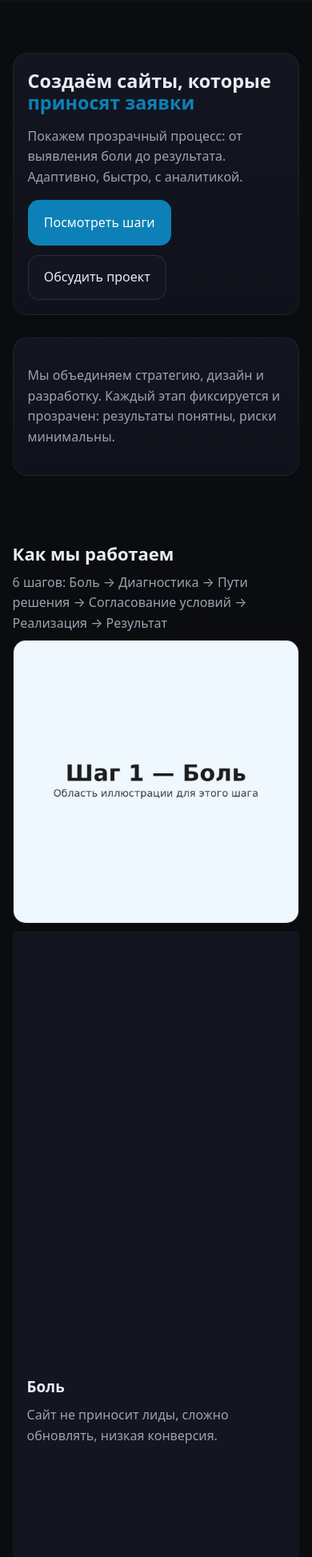
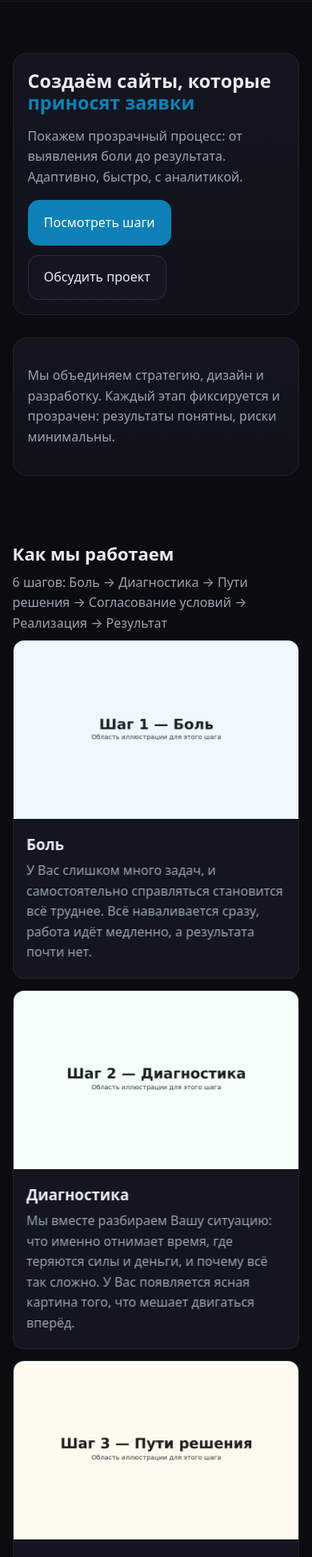
Before and after one commit to issatayski/lifehack, a plain HTML site: page lp/index.html in a window 390 px wide. Shown: the part 53-2000 px from the top of the page at 80% size. Drawn offline with Linux system fonts and the light colour scheme.

Commit message:
Add files via upload

```diff
--- a/lp/index.html
+++ b/lp/index.html
@@ -11,7 +11,7 @@
 <body>
   <header>
     <div class="container header-inner">
-      <div class="logo">Life Hack Studio</div>
+      <div class="logo">Life Hack</div>
       <nav>
         <a href="#steps" class="btn">Шаги работы</a>
         <a href="#contact" class="cta">Оставить заявку</a>
@@ -41,9 +41,7 @@
       <p class="lead">6 шагов: Боль → Диагностика → Пути решения → Согласование условий → Реализация → Результат</p>
 
       <!-- Mobile-first visual (only on mobile): ensures first-step image is visible under the heading -->
-      <div class="mobile-first-visual" aria-hidden="true">
-        <img src="img/step-1.jpg" alt="Шаг 1 — Боль" loading="eager" />
-      </div>
+
 
       <!-- Desktop/Grid version -->
       <div class="steps-grid">
@@ -76,62 +74,60 @@
 
         <aside class="steps-visual">
           <div class="image-stack">
-            <img src="img/step-1.jpg" alt="Шаг 1 — Боль" class="active" loading="eager" />
-            <img src="img/step-2.jpg" alt="Шаг 2 — Диагностика" loading="lazy" />
-            <img src="img/step-3.jpg" alt="Шаг 3 — Пути решения" loading="lazy" />
-            <img src="img/step-4.jpg" alt="Шаг 4 — Согласование условий" loading="lazy" />
-            <img src="img/step-5.jpg" alt="Шаг 5 — Реализация" loading="lazy" />
-            <img src="img/step-6.jpg" alt="Шаг 6 — Результат" loading="lazy" />
+            <img src="img/step-1.jpg?v=8" alt="Шаг 1 — Боль" class="active" loading="eager" />
+            <img src="img/step-2.jpg?v=8" alt="Шаг 2 — Диагностика" loading="lazy" />
+            <img src="img/step-3.jpg?v=8" alt="Шаг 3 — Пути решения" loading="lazy" />
+            <img src="img/step-4.jpg?v=8" alt="Шаг 4 — Согласование условий" loading="lazy" />
+            <img src="img/step-5.jpg?v=8" alt="Шаг 5 — Реализация" loading="lazy" />
+            <img src="img/step-6.jpg?v=8" alt="Шаг 6 — Результат" loading="lazy" />
           </div>
         </aside>
       </div>
 
-      <!-- Mobile/Snap-per-step (each step = one scroll) -->
-      <div class="steps-mobile-vertical" aria-label="Шаги (мобайл, по одному экрану)">
-        <div class="steps-snap">
-          <section class="step-screen" data-step-index="0">
-            <div class="screen-visual"><img src="img/step-1.jpg" alt="Шаг 1 — Боль" loading="eager"></div>
-            <div class="screen-content">
+      <!-- Mobile/Simple list (no animations) -->
+      <div class="steps-mobile-simple" aria-label="Шаги (мобайл, список)">
+        <article class="mstep">
+          <div class="mstep-visual"><img src="img/step-1.jpg?v=8" alt="Шаг 1 — Боль" loading="eager"></div>
+          <div class="mstep-content">
             <h3>Боль</h3>
-              <p>Сайт не приносит лиды, сложно обновлять, низкая конверсия.</p>
+            <p>У Вас слишком много задач, и самостоятельно справляться становится всё труднее. Всё наваливается сразу, работа идёт медленно, а результата почти нет.</p>
           </div>
-          </section>
-          <section class="step-screen" data-step-index="1">
-            <div class="screen-visual"><img src="img/step-2.jpg" alt="Шаг 2 — Диагностика" loading="lazy"></div>
-            <div class="screen-content">
+        </article>
+        <article class="mstep">
+          <div class="mstep-visual"><img src="img/step-2.jpg?v=8" alt="Шаг 2 — Диагностика" loading="lazy"></div>
+          <div class="mstep-content">
             <h3>Диагностика</h3>
-              <p>Анализ ниши и конкурентов, аудит текущего сайта и CJM.</p>
+            <p>Мы вместе разбираем Вашу ситуацию: что именно отнимает время, где теряются силы и деньги, и почему всё так сложно. У Вас появляется ясная картина того, что мешает двигаться вперёд.</p>
           </div>
-          </section>
-          <section class="step-screen" data-step-index="2">
-            <div class="screen-visual"><img src="img/step-3.jpg" alt="Шаг 3 — Пути решения" loading="lazy"></div>
-            <div class="screen-content">
+        </article>
+        <article class="mstep">
+          <div class="mstep-visual"><img src="img/step-3.jpg?v=8" alt="Шаг 3 — Пути решения" loading="lazy"></div>
+          <div class="mstep-content">
             <h3>Пути решения</h3>
-              <p>УТП, структура, прототип, контент-план и визуальная концепция.</p>
+            <p>Вы получаете конкретное решение: какие задачи можно убрать с Ваших плеч и как организовать всё проще. Мы показываем пошаговый путь — что делать сначала, какие инструменты подключить и как достичь результата без лишней нагрузки.</p>
           </div>
-          </section>
-          <section class="step-screen" data-step-index="3">
-            <div class="screen-visual"><img src="img/step-4.jpg" alt="Шаг 4 — Согласование условий" loading="lazy"></div>
-            <div class="screen-content">
+        </article>
+        <article class="mstep">
+          <div class="mstep-visual"><img src="img/step-4.jpg?v=8" alt="Шаг 4 — Согласование условий" loading="lazy"></div>
+          <div class="mstep-content">
             <h3>Согласование условий</h3>
-              <p>Смета, сроки, договор, чек-листы и точки контроля качества.</p>
+            <p>Вы заранее знаете, сколько займёт времени работа, во что она обойдётся и что именно будет сделано. Всё фиксируем в договорённостях, а контрольные точки позволяют Вам видеть результат на каждом этапе.</p>
           </div>
-          </section>
-          <section class="step-screen" data-step-index="4">
-            <div class="screen-visual"><img src="img/step-5.jpg" alt="Шаг 5 — Реализация" loading="lazy"></div>
-            <div class="screen-content">
+        </article>
+        <article class="mstep">
+          <div class="mstep-visual"><img src="img/step-5.jpg?v=8" alt="Шаг 5 — Реализация" loading="lazy"></div>
+          <div class="mstep-content">
             <h3>Реализация</h3>
-              <p>Дизайн, вёрстка, интеграции, аналитика, QA и запуск.</p>
+            <p>Мы берём задачи на себя: выполняем, настраиваем и проверяем всё до мелочей. Вам не нужно погружаться в детали — достаточно наблюдать, как работа движется вперёд.</p>
           </div>
-          </section>
-          <section class="step-screen" data-step-index="5">
-            <div class="screen-visual"><img src="img/step-6.jpg" alt="Шаг 6 — Результат" loading="lazy"></div>
-            <div class="screen-content">
+        </article>
+        <article class="mstep">
+          <div class="mstep-visual"><img src="img/step-6.jpg?v=8" alt="Шаг 6 — Результат" loading="lazy"></div>
+          <div class="mstep-content">
             <h3>Результат</h3>
-              <p>Рост заявок, понятная аналитика и простое управление контентом.</p>
+            <p>Вы разгружаете себя и освобождаете время для главного. В делах появляется порядок, процессы начинают работать, и вместе с этим растут заявки и прибыль.</p>
           </div>
-          </section>
-        </div>
+        </article>
       </div>
 
     </div>
@@ -171,7 +167,7 @@
 
   <footer>
     <div class="container">
-      © 2025 Life Hack Studio · Все права защищены
+      © 2025 Life Hack · Все права защищены
     </div>
   </footer>
 
--- a/lp/main.js
+++ b/lp/main.js
@@ -32,77 +32,7 @@ setupObserver(
   { mode: 'desktop' }
 );
 
-// Mobile snap-per-step controller
-(function(){
-  const container = document.querySelector('.steps-mobile-vertical');
-  const preview = document.querySelector('.mobile-first-visual');
-  // Ensure we start from top to avoid landing on step 2
-  if(container) { container.scrollTo({top:0, behavior:'auto'}); }
-  if(!container) return;
-  const screens = container.querySelectorAll('.step-screen');
-  if(!screens.length) return;
 
-  let lastIndex = 0;
-  let lastScrollTop = container.scrollTop;
-
-  function setState(currIdx, direction){
-    screens.forEach(s => s.classList.remove('enter-left','enter-right','leave-left','leave-right'));
-    const prev = screens[lastIndex];
-    const curr = screens[currIdx];
-    if(direction === 'down'){
-      if(prev) prev.classList.add('leave-left');
-      if(curr) curr.classList.add('enter-right');
-    } else if(direction === 'up'){
-      if(prev) prev.classList.add('leave-right');
-      if(curr) curr.classList.add('enter-left');
-    } else if(curr){
-      curr.classList.add('enter-right');
-    }
-    lastIndex = currIdx;
-  }
-  setState(0, 'down');
-  requestAnimationFrame(()=>{ container.scrollTo({top:0, behavior:'auto'}); });
-  setTimeout(()=>{ if(typeof onScroll==='function') onScroll(); }, 60);
-
-  function onScroll(){
-    const st = container.scrollTop;
-    const direction = st > lastScrollTop ? 'down' : (st < lastScrollTop ? 'up' : 'none');
-    lastScrollTop = st;
-
-    // find screen closest to container center
-    const center = st + container.clientHeight/2;
-    let active = lastIndex;
-    let minDist = Infinity;
-    screens.forEach((s, i)=>{
-      const rectTop = s.offsetTop;
-      const rectCenter = rectTop + s.offsetHeight/2;
-      const dist = Math.abs(rectCenter - center);
-      if(dist < minDist){
-        minDist = dist;
-        active = i;
-      }
-    });
-
-    if(active !== lastIndex){
-      setState(active, direction);
-    }
-
-    // When scrolling down and reaching the end of the last screen, jump to contact
-    const contact = document.querySelector('#contact');
-    const nearBottom = st + container.clientHeight >= container.scrollHeight - 8;
-    if(direction === 'down' && nearBottom && lastIndex === screens.length-1 && contact && !container.dataset.done){
-      container.dataset.done = '1';
-      setTimeout(()=>{
-        contact.scrollIntoView({behavior:'smooth', block:'start'});
-        setTimeout(()=>{ container.dataset.done=''; }, 800);
-      }, 120);
-    }
-  }
-
-  container.addEventListener('scroll', (e)=>{ if(preview && container.scrollTop>0) preview.classList.add('hidden'); onScroll(e); }, {passive:true});
-  window.addEventListener('resize', ()=>{ setTimeout(onScroll, 150); }, {passive:true});
-  window.addEventListener('orientationchange', ()=>{ setTimeout(onScroll, 250); });
-})();
 
 
 // Form (mock submit)
@@ -172,3 +102,21 @@ if(form){
 })();
 
 (function(){ const cont=document.querySelector('.steps-mobile-vertical'); const preview=document.querySelector('.mobile-first-visual'); if(cont && preview){ cont.addEventListener('touchstart', ()=>preview.classList.add('hidden'), {passive:true}); }})();
+
+
+// Mobile simple list in-view animation
+(function(){
+  const steps = document.querySelectorAll('.steps-mobile-simple .mstep');
+  if(!steps.length) return;
+  const io = new IntersectionObserver((entries)=>{
+    entries.forEach(e=>{
+      if(e.isIntersecting){
+        e.target.classList.add('in-view');
+      } else {
+        // Remove to allow re-animate when scrolling back up
+        e.target.classList.remove('in-view');
+      }
+    });
+  }, { root: null, threshold: 0.25, rootMargin: '0px 0px -8% 0px' });
+  steps.forEach(s=>io.observe(s));
+})();
--- a/lp/styles.css
+++ b/lp/styles.css
@@ -74,6 +74,7 @@ header{
 .steps-visual .image-stack img.active{opacity:1; transform:scale(1)}
 
 /* Hide desktop grid on small screens, show mobile block */
+.steps-mobile-vertical{display:none;}
 .steps-mobile-vertical{
     scroll-snap-stop: always;display:none;}
 @media (max-width: 767px){
@@ -146,27 +147,113 @@ small.muted{color:var(--muted)}
 }
 footer{padding:24px 0 40px;color:var(--muted);font-size:14px}
 
-
 /* Align #steps under sticky header on mobile */
 @media (max-width: 767px){
   #steps{ scroll-margin-top: calc(var(--header-h, 56px) + 8px); }
 }
 
+/* Mobile first visual under heading (visible only on mobile) */
 
-/* Mobile first visual under heading (visible only on mobile) */
-.mobile-first-visual{ display:none; }
 @media (max-width: 767px){
   #steps h2{ margin-bottom: 6px; }
   #steps .lead{ margin-top: 2px; margin-bottom: 8px; }
-  .mobile-first-visual{
-    display:block;
-    height:42svh;
-    border-radius:16px;
+
+
+
+}
+
+/* === Mobile simple list (no animation) === */
+.steps-mobile-simple{ display:none; }
+@media (max-width: 767px){
+  .steps-grid{ display:none; }
+  .steps-mobile-simple{ display:block; }
+  /* keep header tweaks and CTA sizing from previous rules */
+  .mstep{
+    background: var(--card);
+    border:1px solid rgba(255,255,255,.06);
+    border-radius: 14px;
     overflow:hidden;
-    border:1px solid rgba(255,255,255,.06);
-    background:#0d1117;
-    margin-bottom: 10px;
+    margin-bottom: 14px;
   }
-  .mobile-first-visual img{ width:100%; height:100%; object-fit:cover; }
-  .mobile-first-visual.hidden{ display:none !important; }
+  .mstep-visual img{
+    width:100%; height: auto; display:block; object-fit:cover;
+  }
+  .mstep-content{
+    padding: 14px 16px;
+  }
+  .mstep-content h3{ margin:.2rem 0; }
+  .mstep-content p{ color:var(--muted); margin:.3rem 0; }
 }
+
+
+/* === Desktop-only step reveal animations === */
+@media (min-width: 768px){
+  /* Left column items: enter from left */
+  .steps-grid .step-item{
+    opacity: 0;
+    transform: translateX(-18px);
+    transition: opacity .45s ease, transform .55s cubic-bezier(.22,.61,.36,1);
+    will-change: opacity, transform;
+  }
+  .steps-grid .step-item.is-active{
+    opacity: 1;
+    transform: translateX(0);
+  }
+
+  /* Right sticky image: enter from right */
+  .steps-visual .image-stack img{
+    opacity: 0;
+    transform: translateX(22px) scale(1.02);
+    transition: opacity .45s ease, transform .6s cubic-bezier(.22,.61,.36,1);
+    will-change: opacity, transform;
+  }
+  .steps-visual .image-stack img.active{
+    opacity: 1;
+    transform: translateX(0) scale(1);
+  }
+}
+
+/* Respect reduced motion */
+@media (prefers-reduced-motion: reduce){
+  .steps-grid .step-item,
+  .steps-visual .image-stack img{
+    transition: none !important;
+    transform: none !important;
+  }
+}
+
+
+/* === Mobile simple list enter animations (no impact on desktop) === */
+@media (max-width: 767px){
+  .steps-mobile-simple .mstep-visual,
+  .steps-mobile-simple .mstep-content{
+    opacity: 0;
+    will-change: transform, opacity;
+  }
+  .steps-mobile-simple .mstep-visual{
+    transform: translateX(28px); /* from right */
+    transition: transform .48s ease, opacity .48s ease;
+  }
+  .steps-mobile-simple .mstep-content{
+    transform: translateX(-28px); /* from left */
+    transition: transform .48s ease, opacity .48s ease;
+  }
+  .steps-mobile-simple .mstep.in-view .mstep-visual,
+  .steps-mobile-simple .mstep.in-view .mstep-content{
+    transform: translateX(0);
+    opacity: 1;
+  }
+  /* slight, pleasing stagger */
+  .steps-mobile-simple .mstep.in-view .mstep-visual{ transition-delay: .06s; }
+  .steps-mobile-simple .mstep.in-view .mstep-content{ transition-delay: 0s; }
+
+  /* respect reduced motion */
+  @media (prefers-reduced-motion: reduce){
+    .steps-mobile-simple .mstep-visual,
+    .steps-mobile-simple .mstep-content{
+      transition: none !important;
+      transform: none !important;
+      opacity: 1 !important;
+    }
+  }
+}
```
Lines whose indentation alone changed are shown as unchanged.
